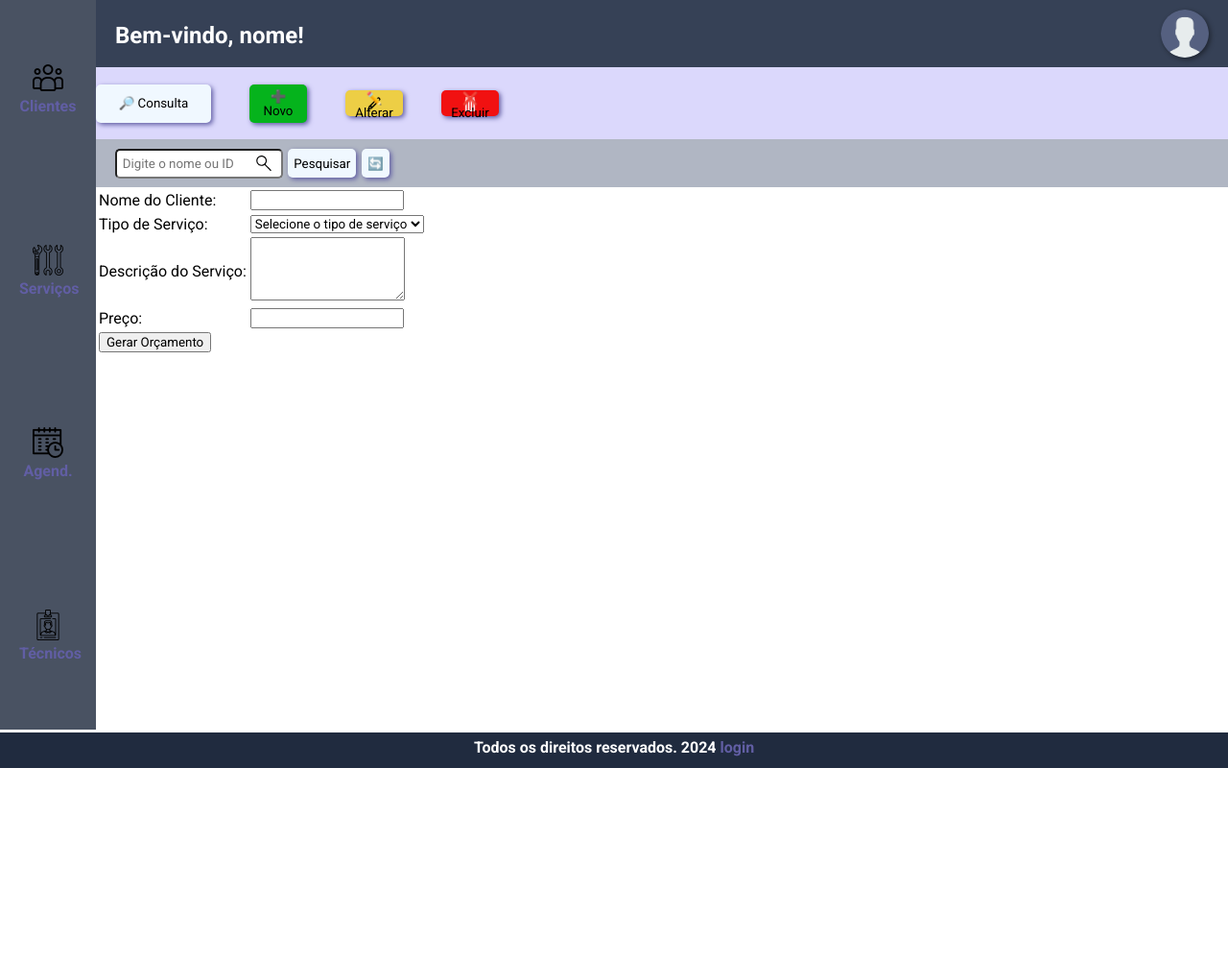
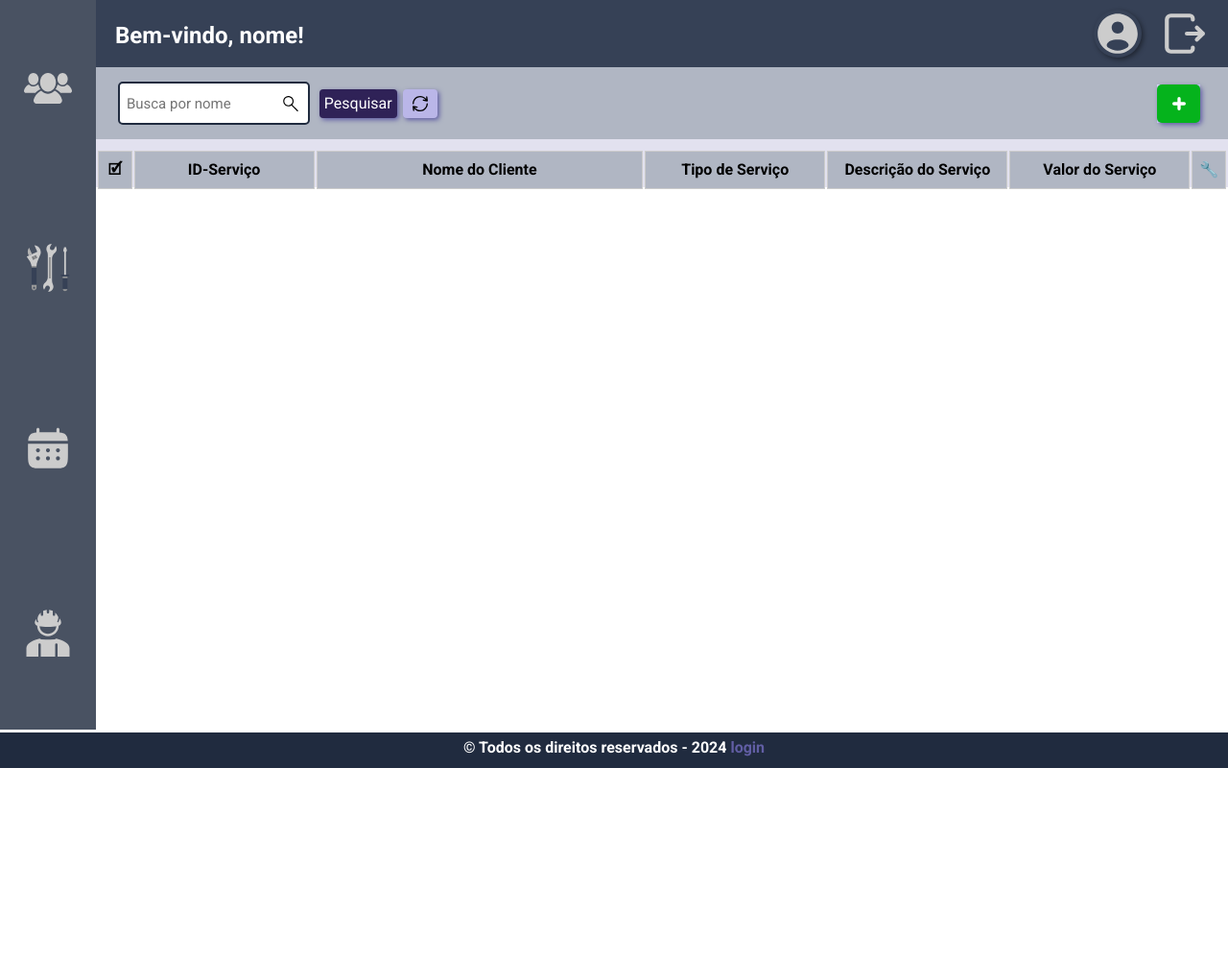
Before and after one commit to daniloadossantos/Projeto_RC, a PHP site: page /orcamento.html in a window 1280 px wide. Shown: the top 1000 px of the page at 96% size. Before the commit the page ends 800 px from the top, so only its background shows below. Run offline with PHP 8.4, Linux system fonts and the light colour scheme; lists and menus that the app fills with data are empty.

Commit message:
crud serviços
orçamento (serviços) html, css, js

```diff
--- a/RC Web/css/orcamento.css
+++ b/RC Web/css/orcamento.css
@@ -1,53 +1,236 @@
-/* Estilos para a página de orçamento */
-.orcamento {
-    grid-column-start: 2;
-    background-color: #e2e1ef;
+/* Estilos para a página de orçamentos*/
+.btn_altera,
+.btn_exclui{
+	width: 30px;
+	height: 30px;
 }
 
-.btn_novo{
-    background-color: #05b31c;
-    width: 60px;
+.btn_acoes{
+	width: 65px;
 }
 
-/*ARRUMAR O ESTILO DAS TD/TR*/
-
-/*
-#orcamento-form {
-    background-color: #555; /* fundo mais escuro
-    padding: 20px;
-    border-radius: 5px;
-    display: flex;
-    flex-direction: column;
-    padding: 2%;
-    width: 900px;
+button#open-cadastro-form.btn_novo{
+    width: 45px;
+	height: 40px;
+}
+.btn{
+    margin-left: auto;
+	margin-right: 2.5%;
 }
 
-label {
-    display: block;
-    margin-bottom: 5px;
+#btn_refresh{
+	width: 30px;
 }
 
-input[type="text"],
-select,
-textarea,
-input[type="number"],
-button {
-    margin-bottom: 10px;
-    padding: 10px;
-    border: none;
-    border-radius: 5px;
-    width: 100%; /* Define a largura dos campos para preencher a largura do formulário
-    background-color: #666;  fundo mais escuro
-    color: #fff;
+.campo_pesquisa {
+    padding: 0.5rem 1rem;
+    margin: .2rem;
+    width: 320px;
+    border: 2px solid #202b3f;
+    border-radius: 4px;
+    font-size: 15px;
+    line-height: 1.5;
+    color: #495057;
+    transition: border-color .15s ease-in-out,box-shadow .15s ease-in-out;
 }
 
-button {
-    background-color: #007bff; /* azul
+#btn_search,
+#btn_refresh {
+    background-color: #2f2257;
     color: #fff;
+    border: none;
+    padding: 5px;
+    border-radius: 4px;
     cursor: pointer;
+    font-size: 16px;
+    transition: background-color 0.3s ease;
 }
 
-button:hover {
-    background-color: #0056b3; /* azul mais escuro
+#btn_search:hover {
+    background-color: #0a0f17;
 }
-*/
+
+#btn_refresh {
+    background-color: #bab6e8;
+	width: 40px;
+}
+
+#btn_refresh:hover {
+    background-color: #8f8ae8;
+}
+
+.tabela{
+  grid-column-start: 2;
+  background-color: #e2e1ef;
+  width: 100%;
+  border-collapse: collapse;
+}
+.tabela table {
+  width: 100%;
+  padding: 10px 0px ;
+}
+
+.tabela_servicos{
+  max-height: 400px;
+  overflow: auto;
+}
+
+th, td {
+  border: 1px solid #ccc;
+  padding: 3px;
+}
+
+.cabecalho_tabela_servicos{
+  background-color: #b0b6c3;
+  line-height: 2em;
+}
+
+.cabecalho_tabela_servicos :first-child{
+  width:20px;
+}
+
+.cabecalho_tabela_servicos :nth-child(3){
+  width:260px;
+}
+
+.cabecalho_tabela_servicos :nth-child(2), .cabecalho_tabela_servicos :nth-child(4), .cabecalho_tabela_servicos :nth-child(5),.cabecalho_tabela_servicos :nth-child(6){
+  width:140px;
+}
+
+
+/* modal formulário de serviços */
+.input-box select {
+    width: 356px;
+    padding: 0.5rem;
+    border: 1px solid #ccc;
+    border-radius: 4px;
+    font-size: 16px;
+    line-height: 1.5;
+    box-sizing: border-box;
+	color: gray;
+	height: 36px;
+	border-radius: 0;
+	margin: 3.2px;
+	font-size: 13px;
+}
+
+#cadastro-form-servico.active{
+  opacity: 1;
+  z-index: 1;
+  position: fixed;
+  top: 50%;
+  left: 50%;
+  visibility: visible;
+}
+
+#cadastro-form-servico{
+  opacity: 0;
+  z-index: -1;
+  top: -100%;
+  left: -100%;
+  transform: translate(-50%, -50%);
+  z-index: 10;
+  background-color: #34333d;
+  width: 800px;
+  max-width: 90%;
+  height: 350px;
+  border-radius: .5rem;
+  padding: 2.5%;
+  color: #ffffff;
+  visibility: hidden;
+}
+
+#cadastro-form-servico p{
+  margin-left: 20px;
+}
+
+.cadastro-form-header{
+  display: flex;
+  justify-content: space-between;
+  align-items: center;
+  padding-bottom: 1rem;
+  border-bottom: 1px solid #fff;
+  margin-bottom: 1rem;
+}
+.cadastro-form-body form{
+height: 330px;
+}
+.input-group{
+  display: flex;
+  flex-wrap: wrap;
+  justify-content: space-between;
+  padding: 1rem;
+}
+.input-box{
+  display: flex;
+  flex-direction: column;
+  margin-bottom: 1rem;
+}
+.cadastro-form-body input{
+width: 320px;
+padding: 0.5rem 1rem;
+margin: .2rem;
+}
+
+.form-button{
+  display: flex;
+  gap: 40px;
+  margin: 30px 0px 20px 20px;
+}
+.form-button button{
+  width: 120px;
+  height: 40px;
+}
+
+#cadastrarServico{
+  background-color: #05b31c;
+  color:#FFF;
+  border: none;
+  border-radius: 7px;
+}
+
+#cadastrarServico:active{
+  background-color: #acfcbf;
+  transform: scale(0.95);
+  color:#000;
+  font-weight: bold;
+}
+
+#limparForm{
+  background-color: #a49df2;
+  color:#FFF;
+  border: none;
+  border-radius: 7px;
+}
+
+#limparForm:active{
+  background-color: #c1d9c7;
+  transform: scale(0.95);
+  color:#000;
+  font-weight: bold;
+}
+
+/*Animação e destaque do modal*/
+#cadastro-form-servico.active {
+    position: fixed;
+    top: 50%;
+    left: 50%;
+    transform: translate(-50%, -50%) scale(0.5);
+    transform-origin: center;
+    opacity: 0;
+    animation: growModal 1s forwards ease;
+    box-shadow: 0px 0px 170px rgba(232, 252, 252, 0.82);
+    border: 7.5px solid #201a2e;
+	border-style: double; /* a dashed tbm é legal*/
+}
+
+@keyframes growModal {
+    from {
+        opacity: 0;
+        transform: translate(-50%, -50%) scale(0.5);
+    }
+    to {
+        opacity: 1;
+        transform: translate(-50%, -50%) scale(1);
+    }
+}
--- a/RC Web/orcamento.html
+++ b/RC Web/orcamento.html
@@ -1,6 +1,5 @@
 <!DOCTYPE html>
 <html lang="pt-br">
-
 <head>
 	<meta charset="UTF-8">
 	<meta name="viewport" content="width=device-width, initial-scale=1.0">
@@ -9,51 +8,81 @@
 	<link rel="stylesheet" href="./css/orcamento.css">
 	<link rel="shortcut icon" href="img/winter32.png" type="image/x-icon">
 </head>
-
 	<body>
 	<div>
 	<section class="grid grid-template-row">
 	  <div class="item nav">
 		<header class="header-nav">
 		  <h1>Bem-vindo, <span class="nome_func">nome</span>!</h1>
-          <div class="btn_perfil"><img src="img/profile.png" alt=""></div>
+		  <div class="btn_menu">
+			<div class="btn_perfil"><a href=""><img src="./img/user-circle-svgrepo-com.svg" title="Perfil" alt="Perfil"></a></div>
+			<div class="btn_logout"><a href="index.html"><img src="./img/logout-svgrepo-com.svg" title="Encerrar Sessão" alt="Sair"></a></div>
+		  </div>
 		</header>
 	  </div>
 	  <div class="item sidenav menu_lateral">
-        <a href="clientes.html"><img src="img/cliente.png" alt="Clientes">
-          <span>Clientes</span>
-        </a>
-        <a href="#"><img src="img/ferramenta-chave.png" alt="Serviços">
-          <span>Serviços</span>
-        </a>
-        <a href="agendamento.html"><img src="img/calendario.png" alt="Agendamento">
-          <span>Agend.</span></a>
-        <a href="tecnicos.html"><img src="img/tecnicos.png" alt="Técnicos">
-          <span>Técnicos</span></a>
+		<div class="menu_clientes">
+			<a href="clientes.html" title="Clientes"><img src="./img/users-svgrepo-com.svg" alt="Clientes"></a>
 		</div>
-      <div class="item btn">
-        <button class="btn_crud btn_consulta">🔎 Consulta</button>
-        <button class=" btn_crud btn_novo">➕ Novo</button>
-        <button class="btn_crud btn_altera">✏️ Alterar</button>
-        <button class="btn_crud btn_exclui">❌ Excluir</button>
+		<div class="menu_servicos">
+			<a href="orcamento.html" title="Serviços"><img src="./img/tools-svgrepo-com.svg" alt="Serviços"></a>
 		</div>
+		<div class="menu_agendamentos">
+			<a href="agendamento.html" title="Agendamentos"><img src="./img/calendar-svgrepo-com.svg" alt="Agendamentos"></a>
+		</div>
+		<div class="menu_tecnicos">
+			<a href="tecnicos.html" title="Técnicos"><img src="./img/construction-worker-svgrepo-com.svg" alt="Técnicos"></a>
+		</div>
+	  </div>
+
 	  <div class="item pesquisa">
 		<div class="campo_consulta">
-          <input type="text" name="consulta" placeholder="Digite o nome ou ID">
-          <button type="submit">Pesquisar</button>
-          <button type="submit">🔄</button>
+			<input class="campo_pesquisa" type="text" name="consulta" placeholder="Busca por nome">
+			<button id="btn_search" type="submit">Pesquisar</button>
+			<button id="btn_refresh" type="submit"></button>
+		</div>
+
+		<div class="item btn">
+			<button id="open-cadastro-form" class=" btn_crud btn_novo" title="Novo Cadastro"></button>
 		</div>
 	  </div>
-      <div class="item_orcamento">
-        <table id="orcamento-form">
+	  <div class="item tabela">
+		<div class="tabela_servicos">
+		  <table id="tb_servicos">
+			<thead>
+			  <tr class="cabecalho_tabela_servicos">
+				<th>🗹</th>
+				<th>ID-Serviço</th>
+				<th>Nome do Cliente</th>
+				<th>Tipo de Serviço</th>
+				<th>Descrição do Serviço</th>
+				<th>Valor do Serviço</th>
+				<th width="20px">🔧</th>
+			</tr>
+			</thead>
 			<tbody>
-            <tr>
-              <td><label for="cliente">Nome do Cliente:</label></td>
-              <td><input type="text" id="cliente" required></td>
-            </tr>
-            <tr>
-              <td><label for="tipo-servico">Tipo de Serviço:</label></td>
-              <td>
+			</tbody>
+		  </table>
+		</div>
+	  </div>
+	</section>
+	</div>
+
+	<div id="fade"></div>
+	<div id="cadastro-form-servico" class="modal">
+	<div class="cadastro-form-header">
+		<h2>Cadastro de Serviços</h2>
+		<button id="close-cadastro-form"></button>
+	</div>
+	<div class="cadastro-form-body">
+		<form id = "form">
+		  <div class="input-group">
+			<div class="input-box">
+			  <label for="nome">Nome do Cliente*</label>
+			  <input type="text" id="nome" data-index="new" class="form-field" placeholder="Digite o nome do cliente" required>
+			</div>
+			<div class="input-box">
+			  <label for="tipo-servico" class="form-field">Tipo de Serviço*</label></td>
                 <select id="tipo-servico" required>
                   <option value="">Selecione o tipo de serviço</option>
                   <option value="Instalação">Instalação</option>
@@ -62,29 +91,31 @@
                   <option value="Limpeza">Limpeza</option>
                   <option value="Outro">Outro</option>
                 </select>
-              </td>
-            </tr>
-            <tr>
-              <td><label for="descricao">Descrição do Serviço:</label></td>
-              <td><textarea id="descricao" rows="4" required></textarea></td>
-            </tr>
-            <tr>
-              <td><label for="preco">Preço:</label></td>
-              <td><input type="money" id="preco" required></td>
-            </tr>
-            <tr>
-              <td colspan="2"><button type="submit">Gerar Orçamento</button></td>
-            </tr>
-          </tbody>
-        </table>
+			</div>
+			<div class="input-box">
+			  <label for="descricao">Descrição do Serviço</label>
+			  <input type="textarea" id="descricao" rows="4" class="form-field"  placeholder="Descrição do serviço">
+			</div>
+			<div class=" input-box">
+			  <label for="preco">Preço*</label>
+			  <input type="money" id="preco" class="form-field" placeholder="Valor do serviço" maxlength="12" required>
+			</div>
+		  </div>
+		  <p>*preenchimento obrigatório</p>
+
+		  <div class="form-button">
+			<button id="cadastrarServico">Salvar Serviço</button>
+			<button id="limparForm">Limpar</button>
+		  </div>
+		</form>
+	</div>
 	</div>
 
-    </section>
-  </div>
 	<footer>
-    <p>Todos os direitos reservados. 2024 <a href="index.html">login</a></p>
+	  <p>&copy Todos os direitos reservados - 2024 <a href="index.html">login</a></p>
 	</footer>
+
+	<script src="./js/orcamento.js"></script>
+
 	</body>
-<script src="js/orcamento.js"></script>
-
 </html>
```
Also changed, not shown: RC Web/js/orcamento.js (+243 -35 lines). Lines whose indentation alone changed are shown as unchanged.
